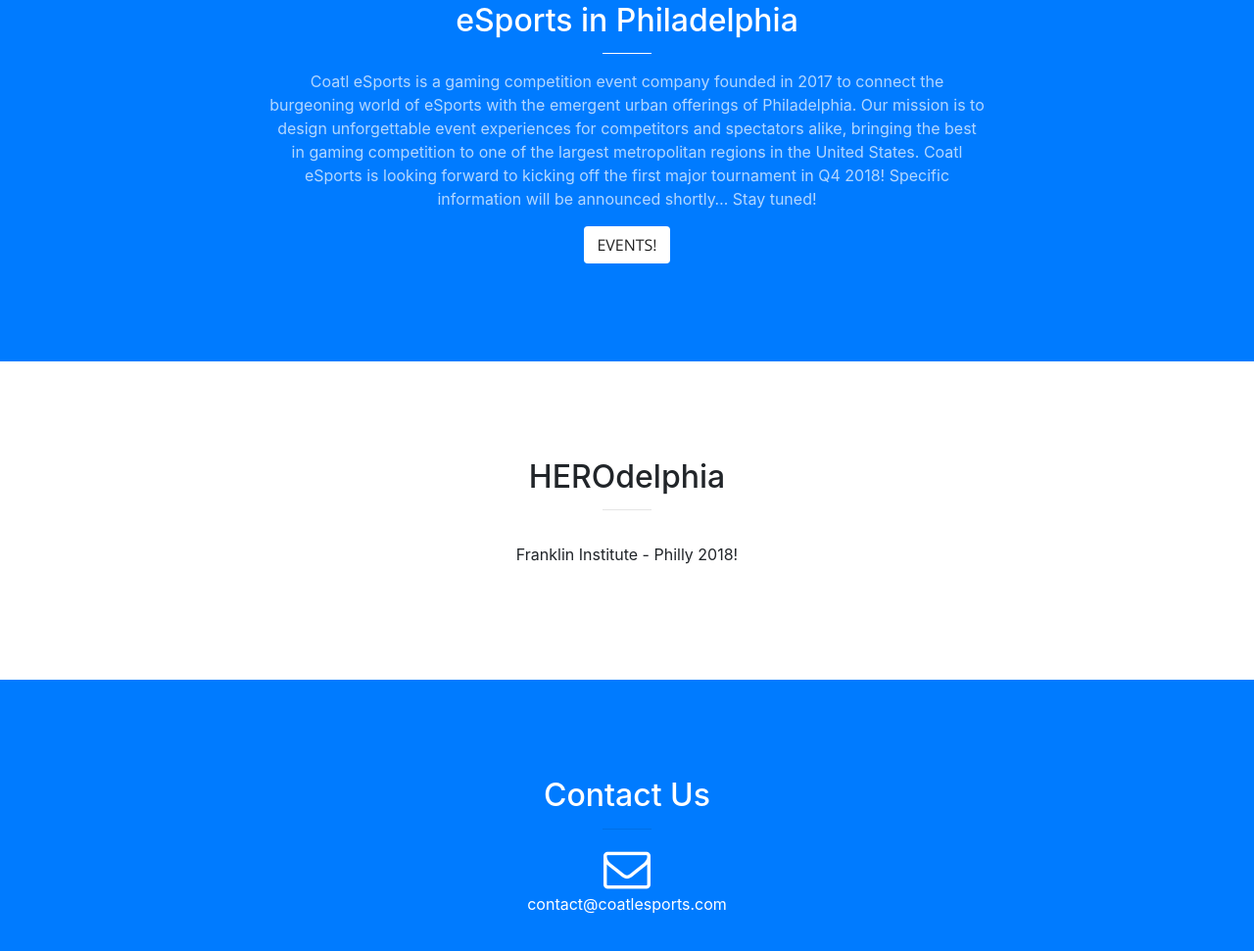
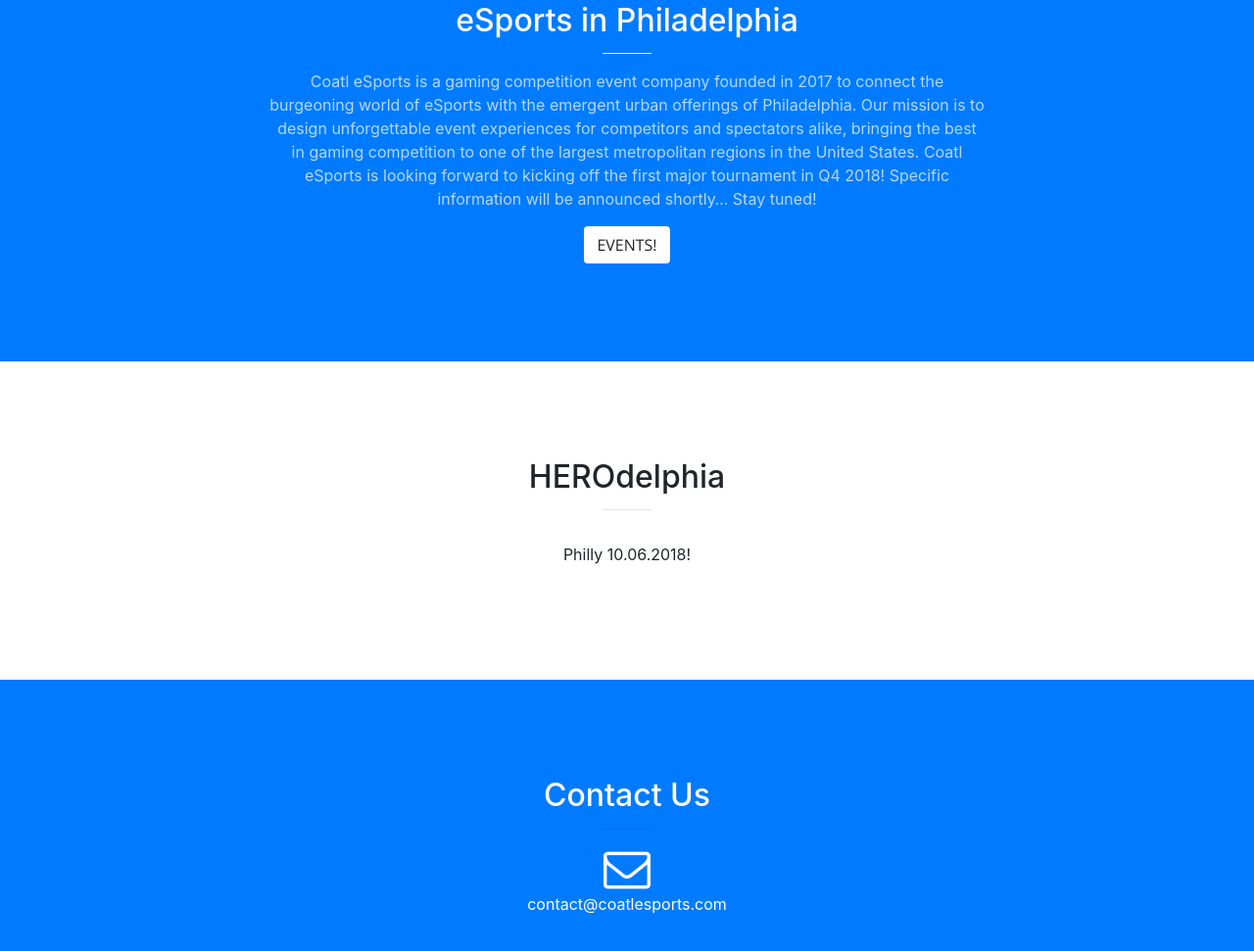
Before and after one commit to coatlesports/coatlesports.github.io, a website with bundled scripts: page index.html in a window 1280 px wide. Shown: the part 897-1868 px from the top of the page at 98% size. Built offline with nearby package versions, Linux system fonts and the light colour scheme.

Commit message:
Update index.html

```diff
--- a/index.html
+++ b/index.html
@@ -85,7 +85,7 @@
             <h2 class="section-heading">HEROdelphia</h2>
             <hr class="primary">
              <hr class="light">
-            <p>Franklin Institute - Philly 2018!</p>
+            <p>Philly 10.06.2018!</p>
           </div>
         </div>
       </div>
```
